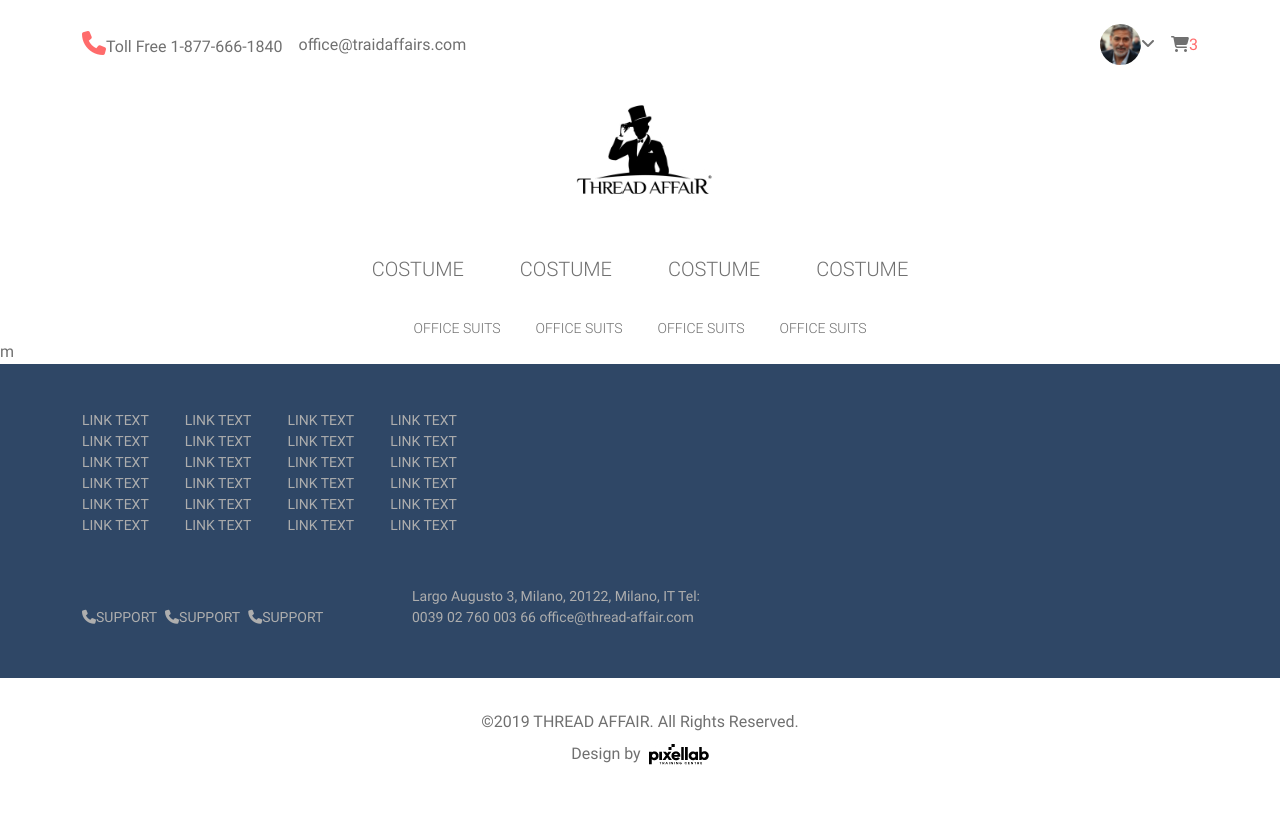
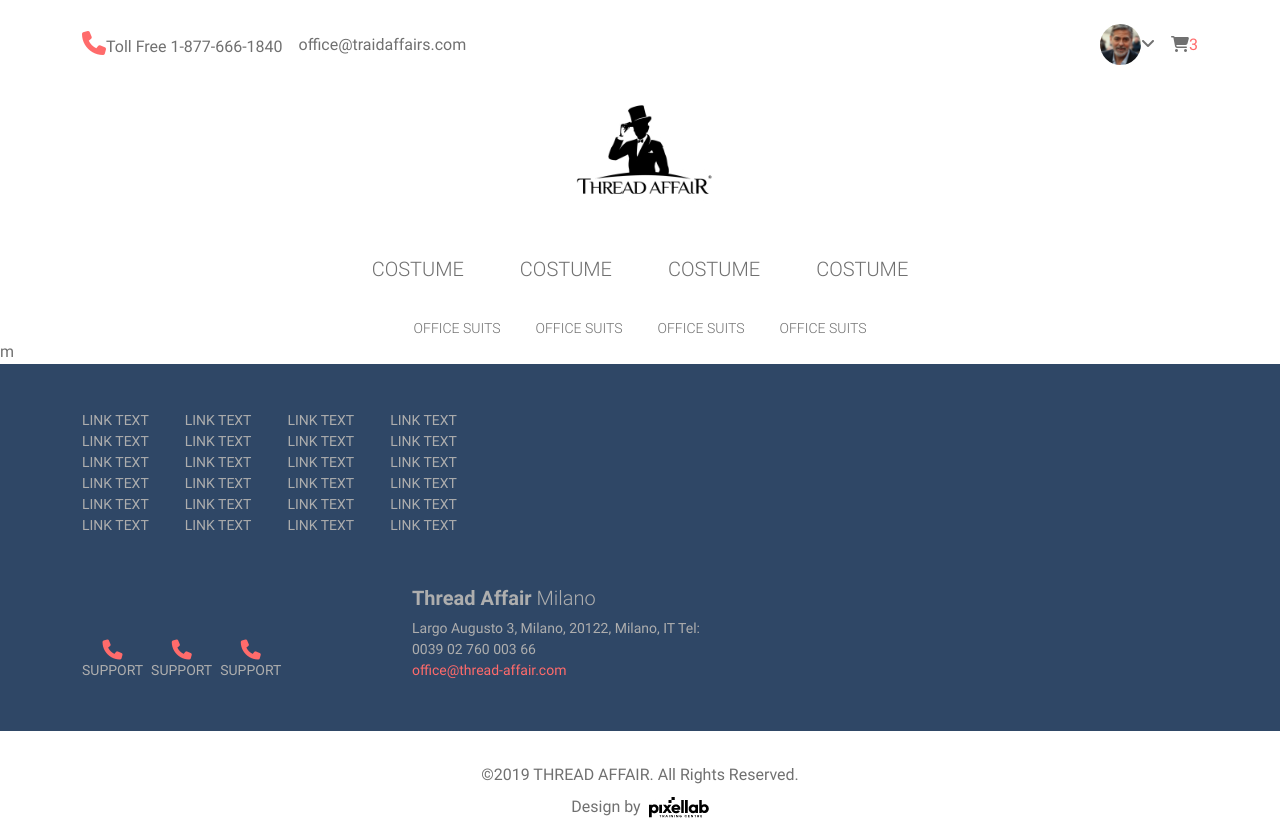
Before and after one commit to TroneciAndrei/nyc-thread-affair, a Next.js app: page / in a window 1280 px wide. Before the commit the page ends 800 px from the top, so only its background shows below. Built offline with nearby package versions, Linux system fonts and the light colour scheme.

Commit message:
thread affair colors done

```diff
--- a/components/footer.jsx
+++ b/components/footer.jsx
@@ -1,5 +1,6 @@
 export default function Footer() {
-  return (<footer className="footer">
+  return (
+    <footer className="footer">
       <section className="footer-primary">
         <div className="footer-primary-inner container">
           <section className="footer-nav">
@@ -182,8 +183,13 @@ export default function Footer() {
           </section>
 
           <section className="footer-contact">
+            <h1>
+              <span>Thread Affair</span> Milano
+            </h1>
             <p>
-          Largo Augusto 3, Milano, 20122, Milano, IT Tel: 0039 02 760 003 66 office@thread-affair.com
+              Largo Augusto 3, Milano, 20122, Milano, IT Tel: 0039 02 760 003 66
+              <br />
+              <a href="mailto:">office@thread-affair.com</a>
             </p>
           </section>
         </div>
@@ -194,8 +200,13 @@ export default function Footer() {
 
         <p className="d-flex align-items-center justify-content-center">
           Design by
-        <img className="ms-2" src="/images/pixellab_logo.jpg" alt="Pixellab" />
+          <img
+            className="ms-2"
+            src="/images/pixellab_logo.jpg"
+            alt="Pixellab"
+          />
         </p>
       </section>
-  </footer>);
+    </footer>
+  );
 }
--- a/styles/shared/footer/_footer-primary.scss
+++ b/styles/shared/footer/_footer-primary.scss
@@ -60,6 +60,17 @@
       display: flex;
       justify-content: center;
       gap: 8px;
+
+      a {
+        display: flex;
+        flex-direction: column;
+        align-items: center;
+
+        i {
+          color: $brand-primary;
+          font-size: 20px;
+        }
+      }
     }
 
     @include media-breakpoint-up(lg) {
@@ -75,8 +86,21 @@
     grid-area: contact;
     text-transform: initial;
 
+    h1 {
+      font-size: 20px;
+      font-weight: 300;
+
+      span {
+        font-weight: 700;
+      }
+    }
+
     p {
       margin: 0;
+
+      a {
+        color: $brand-primary;
+      }
     }
 
     @include media-breakpoint-up(lg) {
```
Lines whose indentation alone changed are shown as unchanged.
